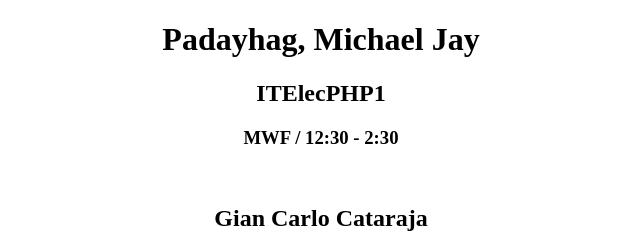
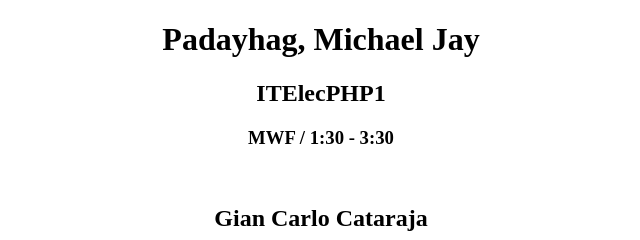
Before and after one commit to padz95/index, a plain HTML site: page index.html in a window 1280 px wide. Shown: the top 240 px of the page, 319-959 px from the left. Drawn offline with Linux system fonts and the light colour scheme.

Commit message:
Update index.html

```diff
--- a/index.html
+++ b/index.html
@@ -7,7 +7,7 @@
 <center>
 <h1>Padayhag, Michael Jay</h1>
 <h2>ITElecPHP1</h2>
-<h3>MWF / 12:30 - 2:30 </h3>
+<h3>MWF / 1:30 - 3:30 </h3>
 <br>
 <h2>Gian Carlo Cataraja</h2>
 <h1>Instructor</h1>
```
